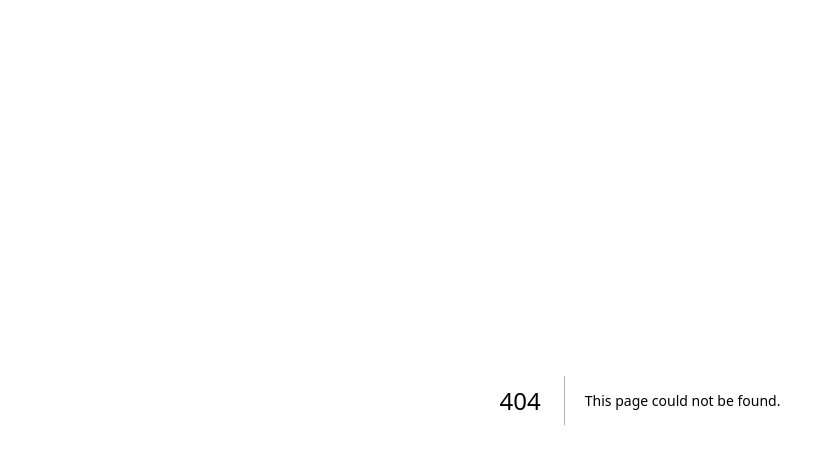
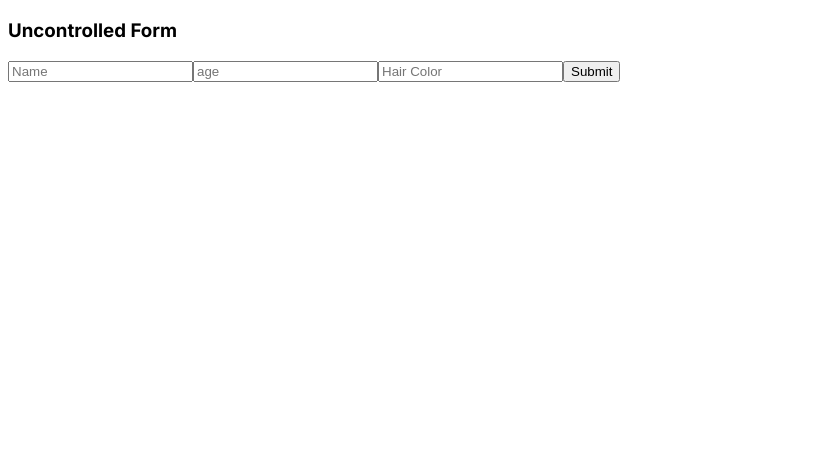
Before and after one commit to gadnaw/design-patterns, a Next.js app: page /screen-form-pattern in a window 1280 px wide. Before the commit this address had no page. Shown: the top 464 px of the page, without its empty margins (0-835 px from the left). Built offline with nearby package versions, Linux system fonts and the light colour scheme.

Commit message:
Uncontrolled form

```diff
--- a/app/page.tsx
+++ b/app/page.tsx
@@ -29,6 +29,12 @@ export default function Home() {
         >
           02 Container Component Pattern
         </Link>
+        <Link
+          href="/screen-form-pattern"
+          className="bg-red-100 border-2 border-solid border-red-200"
+        >
+          03 Form Pattern (uncontrolled & controlled)
+        </Link>
       </div>
     </main>
   );
--- /dev/null
+++ b/app/patterns/03-form-patterns/UncontrolledForm.tsx
@@ -0,0 +1,29 @@
+"use client";
+
+import React, { RefObject, ChangeEvent, FormEvent } from "react";
+
+export const UncontrolledForm = () => {
+  const nameInput: RefObject<HTMLInputElement> = React.createRef();
+  const ageInput: RefObject<HTMLInputElement> = React.createRef();
+  const hairColorInput: RefObject<HTMLInputElement> = React.createRef();
+
+  const handleSubmit = (e: FormEvent<HTMLFormElement>) => {
+    e.preventDefault();
+    console.log(nameInput.current?.value);
+    console.log(ageInput.current?.value);
+    console.log(hairColorInput.current?.value);
+  };
+  return (
+    <form onSubmit={handleSubmit}>
+      <input name="name" type="text" placeholder="Name" ref={nameInput} />
+      <input name="age" type="number" placeholder="age" ref={ageInput} />
+      <input
+        name="hairColor"
+        type="text"
+        placeholder="Hair Color"
+        ref={hairColorInput}
+      />
+      <input type="submit" value="Submit" />
+    </form>
+  );
+};
--- /dev/null
+++ b/app/screen-form-pattern/page.tsx
@@ -0,0 +1,13 @@
+import React from "react";
+import { UncontrolledForm } from "../patterns/03-form-patterns/UncontrolledForm";
+
+function page() {
+  return (
+    <>
+      <h3>Uncontrolled Form</h3>
+      <UncontrolledForm />
+    </>
+  );
+}
+
+export default page;
```
Also changed, not shown: app/patterns/03-form-patterns/ControlledForm.tsx (added), app/patterns/03-form-patterns/README.md (added).
